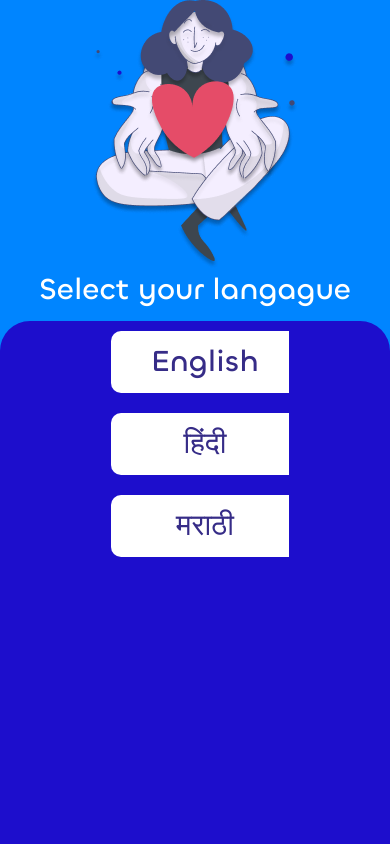
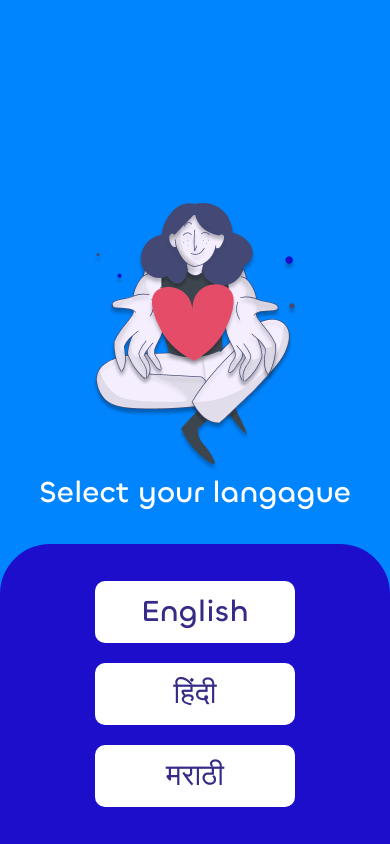
Before and after one commit to Mehul2410/BeSafe, a React Native app: screen /Language in a window 390 px wide. Built offline with nearby package versions, Linux system fonts and the light colour scheme.

Commit message:
language screen

```diff
--- a/src/components/background/Background.tsx
+++ b/src/components/background/Background.tsx
@@ -1,6 +1,6 @@
 import { StatusBar } from "expo-status-bar";
 import React, { ReactElement, ReactNode } from "react";
-import { View, StyleSheet } from "react-native";
+import { SafeAreaView, StyleSheet } from "react-native";
 
 type background = {
     children: ReactNode;
@@ -8,10 +8,10 @@ type background = {
 
 export default function Background({ children }: background): ReactElement {
     return (
-        <View style={styles.screenview}>
+        <SafeAreaView style={styles.screenview}>
             <StatusBar style="light" />
             {children}
-        </View>
+        </SafeAreaView>
     );
 }
 
--- a/src/screens/language/Language.tsx
+++ b/src/screens/language/Language.tsx
@@ -8,11 +8,12 @@ export function Language({ navigation }: LanguageNavigationProps<"Language">) {
     return (
         <Background>
             <ScrollView contentContainerStyle={styles.screenview}>
-                <Image source={require("@assets/lang.png")} />
-                <Text style={styles.text}>Select your langague</Text>
-
-                <View style={styles.view}>
-                    <ScrollView>
+                <View style={styles.container1}>
+                    <Image source={require("@assets/lang.png")} />
+                    <Text style={styles.text}>Select your langague</Text>
+                </View>
+                <View style={styles.container2}>
+                    <ScrollView contentContainerStyle={styles.screenview}>
                         <Text style={styles.button}>English</Text>
                         <Text style={styles.button}>हिंदी</Text>
                         <Text style={styles.button}>मराठी</Text>
--- a/src/screens/language/language.styles.ts
+++ b/src/screens/language/language.styles.ts
@@ -12,29 +12,32 @@ const styles = StyleSheet.create({
         color: "#FFF"
     },
     button: {
-        width: "100%",
-        maxWidth: 300,
-        display: "flex",
-        justifyContent: "center",
-        alignItems: "center",
+        width: 200,
+        textAlign: "center",
         backgroundColor: "#FFF",
         color: "#362C87",
-        margin: 10,
+        marginVertical: 10,
         paddingVertical: 10,
         paddingHorizontal: 30,
         borderRadius: 10
     },
-    view: {
-        flex: 1,
+    container1: {
+        display: "flex",
+        width: "100%",
+        justifyContent: "flex-end",
+        alignItems: "center",
+        paddingBottom: 30,
+        flex: 1
+    },
+    container2: {
         display: "flex",
         width: "100%",
         justifyContent: "center",
         alignItems: "center",
-        height: "100%",
+        height: 300,
         backgroundColor: "#1D0ECC",
-        borderTopRightRadius: 30,
-        borderTopLeftRadius: 30,
-        marginTop: 10
+        borderTopRightRadius: 50,
+        borderTopLeftRadius: 50
     }
 });
 
```
